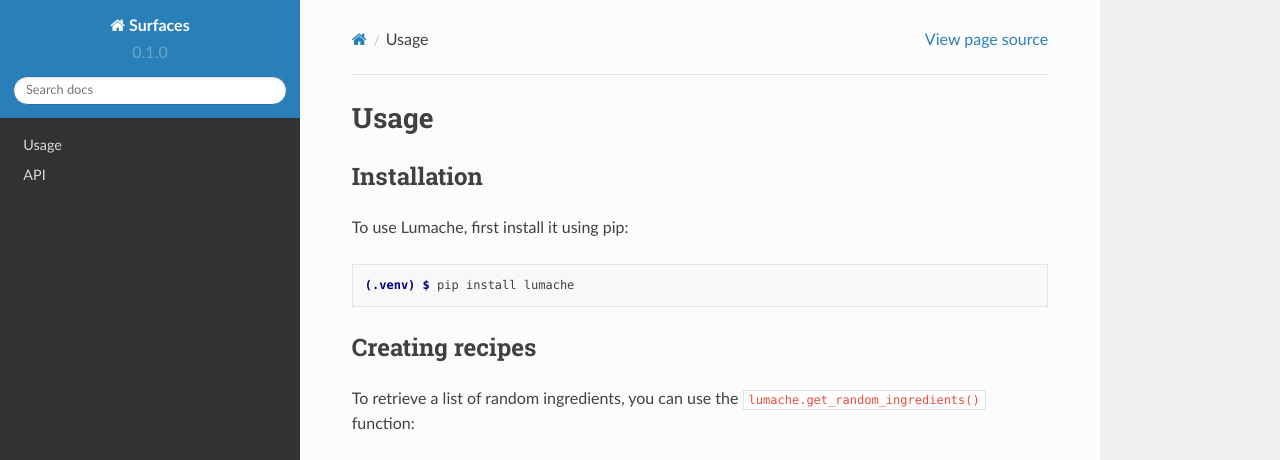
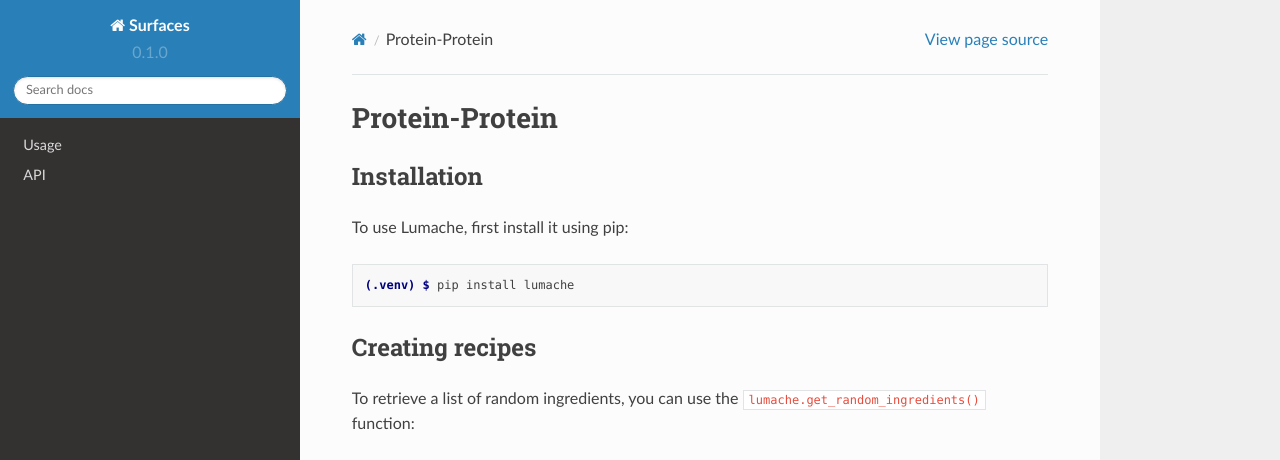
Before and after one commit to nataliateruel/Surfaces_tutorial, a Sphinx documentation site: the page built from docs/source/Protein_protein.rst, in a window 1280 px wide and 1036 px high. Shown: the top 460 px of the window. Built offline with Sphinx 7.4.7 and the Read the Docs theme 2.0.0, drawn with Linux system fonts in a browser that asks for light colours; grey boxes are pictures that could not be loaded.

Commit message:
Update and rename test.rst to Protein_protein.rst

```diff
--- a/docs/source/test.rst
+++ b/docs/source/Protein_protein.rst
@@ -1,4 +1,4 @@
-Usage
+Protein-Protein
 =====
 
 .. _installation:
```
